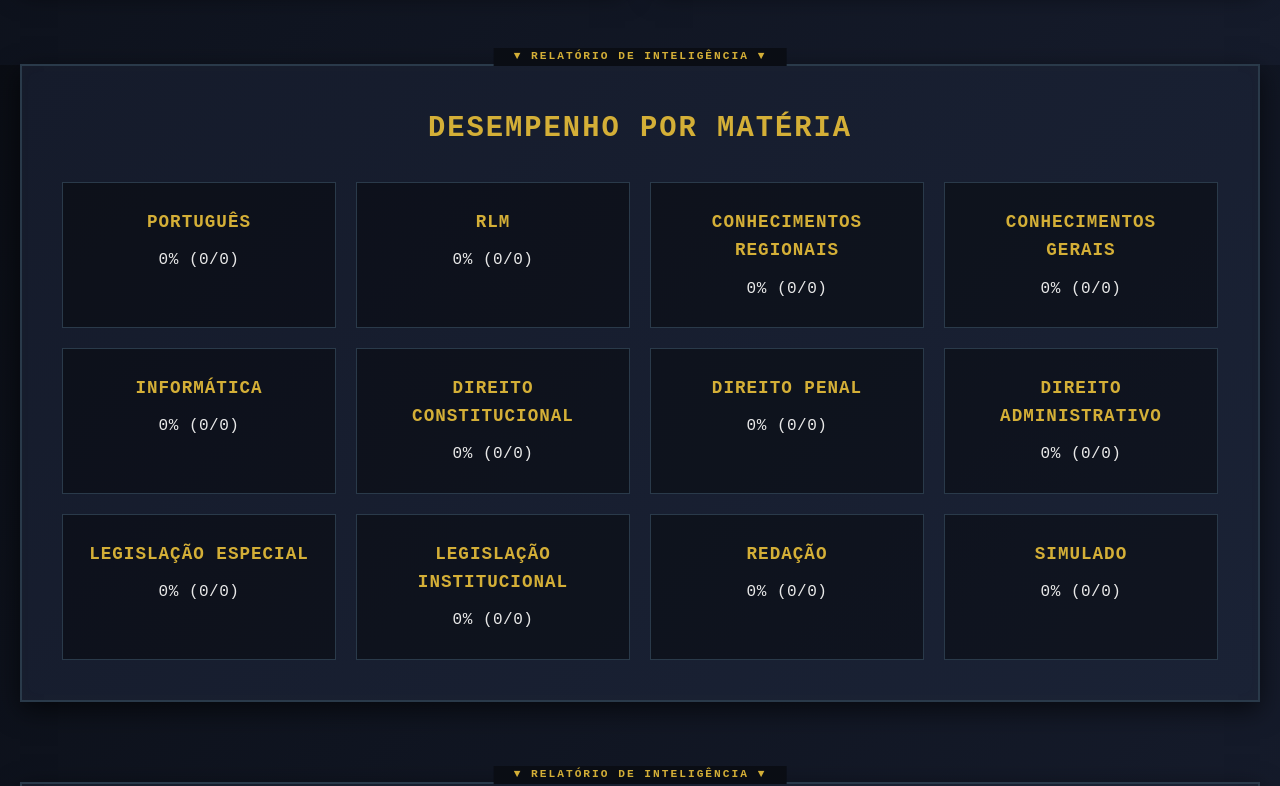
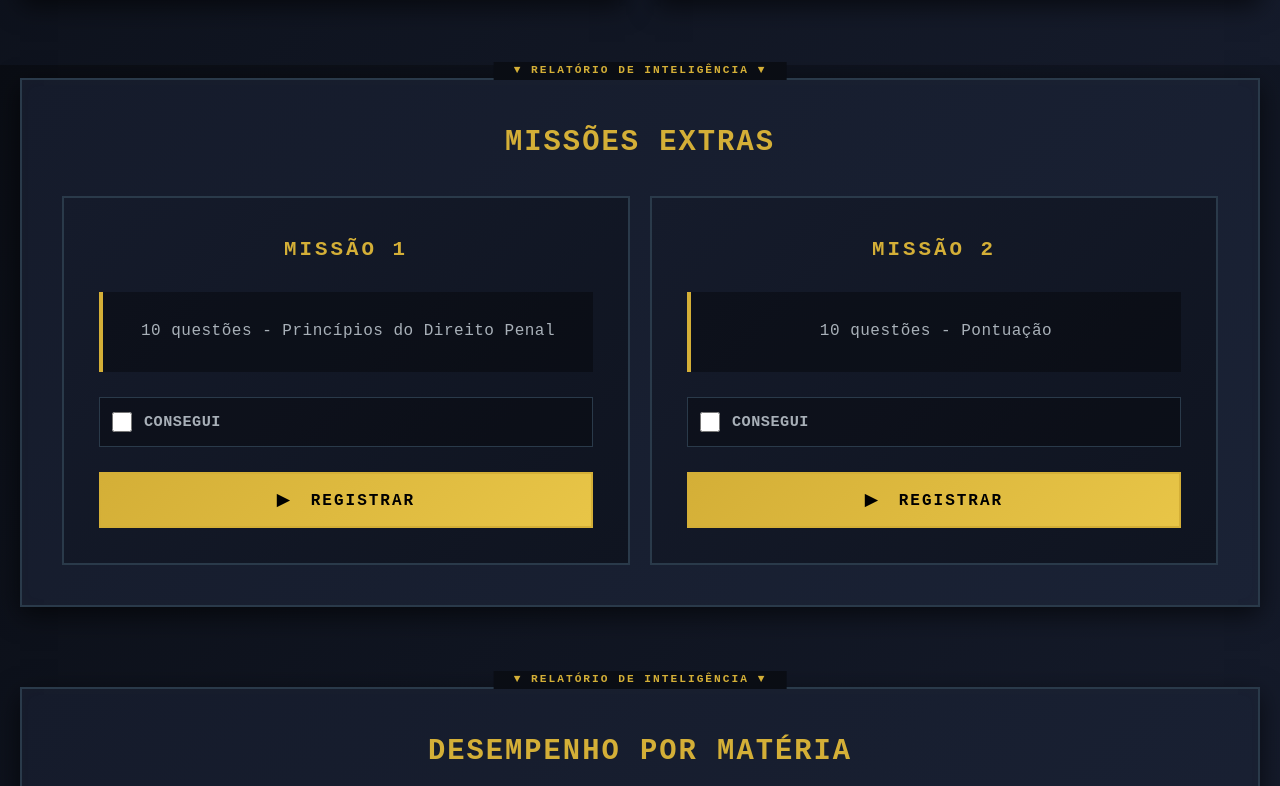
Before and after one commit to CaioCasemiro/Sistema-de-estudo, a React (Vite) app in the folder organizacao-estudos/: page / in a window 1280 px wide. Shown: the part 735-1521 px from the top of the page. Built offline with nearby package versions, Linux system fonts and the light colour scheme; no server answers; the database is empty.

Commit message:
SISTEMA COMPLETO E LINDO

```diff
--- a/organizacao-estudos/src/App.jsx
+++ b/organizacao-estudos/src/App.jsx
@@ -4,6 +4,14 @@ import { db } from "./firebase";
 import { doc, getDoc, updateDoc, collection, addDoc, query, getDocs } from "firebase/firestore";
 
 export default function App() {
+  const [acertosBasicos, setAcertosBasicos] = useState(0);
+  const [acertosEspecificos, setAcertosEspecificos] = useState(0);
+
+  const [redacoes, setRedacoes] = useState([]);
+  const [fezRedacao, setFezRedacao] = useState(false);
+
+  const [missoesExtras, setMissoesExtras] = useState([]);
+  const [statusMissoes, setStatusMissoes] = useState({});
   const [progresso, setProgresso] = useState({});
   const [desempenho, setDesempenho] = useState({});
   const [revisoes, setRevisoes] = useState({});
@@ -11,6 +19,35 @@ export default function App() {
   const [dadosMetas, setDadosMetas] = useState({});
   const [simulados, setSimulados] = useState([]);
   const [acertosSimulado, setAcertosSimulado] = useState(0);
+  const bancoMissoes = [
+    "10 questões - Interpretação de textos",
+    "10 questões - Fonologia e acentuação gráfica",
+    "10 questões - Pontuação",
+    "10 questões - Art 5 da Constituição",
+    "10 questões - Art 37 da Constituição",
+    "10 questões - Art 144 da Constituição",
+    "10 questões - Princípios do Direito Penal",
+    "10 questões - Crimes contra o patrimônio",
+    "10 questões - Lei Maria da Penha",
+    "10 questões - JECRIM",
+    "10 questões - Lei de Abuso de Autoridade",
+    "10 questões - Lei Orgânica Nacional das PMs",
+    "10 questões - Estatuto dos Policiais Militares",
+    "Leitura - Art 5 da CF",
+    "Leitura - Art 37 da CF",
+    "Leitura - Art 144 da CF",
+    "Leitura - Lei Maria da Penha",
+    "Leitura - Lei Orgânica Nacional das PMs",
+    "Leitura - Código de Ética PMPI",
+    "Revisar último assunto estudado",
+    "Revisar penúltimo assunto estudado",
+    "Resolver questões erradas anteriormente",
+    "15 minutos de PDF da matéria do dia",
+    "20 minutos de lei seca",
+    "Flashcards da matéria do dia",
+    "Mapa mental da matéria do dia",
+    "20 questões extras da matéria do dia"
+  ];
 
   const diaHoje = ["Domingo", "Segunda", "Terça", "Quarta", "Quinta", "Sexta", "Sábado"][new Date().getDay()];
 
@@ -50,6 +87,18 @@ export default function App() {
     const inicial = {};
     metas.forEach((m, i) => (inicial[i] = { estudado: false, acertos: 0, erros: 0 }));
     setDadosMetas(inicial);
+    const missoes = [];
+
+    while (missoes.length < 2) {
+      const aleatoria =
+        bancoMissoes[Math.floor(Math.random() * bancoMissoes.length)];
+
+      if (!missoes.includes(aleatoria)) {
+        missoes.push(aleatoria);
+      }
+    }
+
+    setMissoesExtras(missoes);
   }, [diaHoje, revisoes, progresso]);
 
   async function salvar(i, dados) {
@@ -81,16 +130,71 @@ export default function App() {
   }
 
   async function salvarSimulado() {
-    if (acertosSimulado < 0 || acertosSimulado > 40) { alert("0 a 40!"); return; }
-    await addDoc(collection(db, "simulados"), { acertos: acertosSimulado, total: 40, porcentagem: Math.round((acertosSimulado/40)*100), data: new Date().toISOString() });
-    alert("Simulado salvo!"); window.location.reload();
+
+    if (
+      acertosBasicos < 0 ||
+      acertosBasicos > 20 ||
+      acertosEspecificos < 0 ||
+      acertosEspecificos > 20
+    ) {
+      alert("Cada bloco deve ficar entre 0 e 20.");
+      return;
+    }
+
+    const notaFinal =
+      (acertosBasicos * 1) +
+      (acertosEspecificos * 2);
+
+    const porcentagem = Math.round(
+      (notaFinal / 60) * 100
+    );
+
+    await addDoc(collection(db, "simulados"), {
+      basicos: acertosBasicos,
+      especificos: acertosEspecificos,
+      notaFinal,
+      porcentagem,
+      data: new Date().toISOString()
+    });
+
+    alert("Simulado salvo!");
+    window.location.reload();
+  }
+
+  async function salvarRedacao() {
+
+    await addDoc(collection(db, "redacoes"), {
+      fez: fezRedacao,
+      data: new Date().toISOString()
+    });
+
+    alert("Redação registrada!");
+    window.location.reload();
+  }
+
+  async function salvarMissao(index) {
+
+    await addDoc(collection(db, "missoesExtras"), {
+
+      missao: missoesExtras[index],
+
+      concluida: statusMissoes[index],
+
+      data: new Date().toISOString()
+
+    });
+
+
+    alert("Missão registrada!");
+
   }
 
   return (
     <div className="container">
       <header className="header">
-        <h1>{diaHoje.toUpperCase()}</h1>
-        <p>{new Date().toLocaleDateString("pt-BR")}</p>
+
+        <h1>Pós-edital: {diaHoje.toUpperCase()}</h1>
+        <h2>{new Date().toLocaleDateString("pt-BR")}</h2>
       </header>
 
       <div className="metas-wrapper">
@@ -99,14 +203,77 @@ export default function App() {
           if (m.materia === "Simulado") return (
             <div className="card simulado" key={i}>
               <span className="badge">SIMULADO</span>
-              <h2>{m.materia}</h2>
+
+              <h2>Simulado</h2>
+
               <div className="simulado-input">
-                <input type="number" value={acertosSimulado} onChange={e => setAcertosSimulado(parseInt(e.target.value))} />
-                <p>{Math.round((acertosSimulado/40)*100)}%</p>
+
+                <p>Acertos Básicos (0-20)</p>
+
+                <input
+                  type="number"
+                  value={acertosBasicos}
+                  onChange={(e) =>
+                    setAcertosBasicos(parseInt(e.target.value) || 0)
+                  }
+                />
+
+                <p>Acertos Específicos (0-20)</p>
+
+                <input
+                  type="number"
+                  value={acertosEspecificos}
+                  onChange={(e) =>
+                    setAcertosEspecificos(parseInt(e.target.value) || 0)
+                  }
+                />
+
+                <h3>
+                  Nota:
+                  {(acertosBasicos * 1) +
+                    (acertosEspecificos * 2)}
+                  / 60
+                </h3>
+
               </div>
-              <button className="btn" onClick={salvarSimulado}>Salvar Simulado</button>
+
+              <button
+                className="btn"
+                onClick={salvarSimulado}
+              >
+                Salvar Simulado
+              </button>
+
             </div>
           );
+
+          if (m.materia === "Redação") {
+            return (
+              <div className="card" key={i}>
+                <span className="badge">REDAÇÃO</span>
+
+                <h2>Redação</h2>
+
+                <label className="checkbox">
+                  <input
+                    type="checkbox"
+                    checked={fezRedacao}
+                    onChange={(e) =>
+                      setFezRedacao(e.target.checked)
+                    }
+                  />
+                  <span>Fiz a redação</span>
+                </label>
+
+                <button
+                  className="btn"
+                  onClick={salvarRedacao}
+                >
+                  Salvar
+                </button>
+              </div>
+            );
+          }
 
           return (
             <div className={`card ${m.tipo}`} key={i}>
@@ -114,8 +281,8 @@ export default function App() {
               <h2>{m.materia}</h2>
               <p className="assunto">{m.tipo === "revisao" ? m.assunto : assuntos[m.materia]?.[idx]}</p>
               <div className="inputs">
-                <input type="number" placeholder="Acertos" onChange={e => setDadosMetas({...dadosMetas, [i]: {...dadosMetas[i], acertos: parseInt(e.target.value)||0}})} />
-                <input type="number" placeholder="Erros" onChange={e => setDadosMetas({...dadosMetas, [i]: {...dadosMetas[i], erros: parseInt(e.target.value)||0}})} />
+                <input type="number" placeholder="Acertos" onChange={e => setDadosMetas({ ...dadosMetas, [i]: { ...dadosMetas[i], acertos: parseInt(e.target.value) || 0 } })} />
+                <input type="number" placeholder="Erros" onChange={e => setDadosMetas({ ...dadosMetas, [i]: { ...dadosMetas[i], erros: parseInt(e.target.value) || 0 } })} />
               </div>
               <button className="btn" onClick={() => salvar(i, dadosMetas[i])}>Salvar</button>
             </div>
@@ -124,12 +291,85 @@ export default function App() {
       </div>
 
       <section className="dashboard">
+
+        <h2>Missões Extras</h2>
+
+
+        <div className="dashboard-grid">
+
+          {missoesExtras.map((missao, idx) => (
+
+            <div
+              key={idx}
+              className="missao-card"
+            >
+
+              <h4>MISSÃO {idx + 1}</h4>
+
+              <p>
+                {missao}
+              </p>
+
+
+              <label className="checkbox">
+
+                <input
+                  type="checkbox"
+
+                  checked={
+                    statusMissoes[idx] === true
+                  }
+
+                  onChange={(e) => {
+
+                    setStatusMissoes({
+
+                      ...statusMissoes,
+
+                      [idx]: e.target.checked
+
+                    })
+
+                  }}
+
+                />
+
+                <span>
+                  Consegui
+                </span>
+
+              </label>
+
+
+              <button
+                className="btn"
+
+                onClick={() => salvarMissao(idx)}
+
+              >
+
+                Registrar
+
+              </button>
+
+
+            </div>
+
+          ))}
+
+        </div>
+
+
+      </section>
+
+
+      <section className="dashboard">
         <h2>Desempenho por Matéria</h2>
         <div className="dashboard-grid">
           {ciclo.map(m => {
-            let a=0, e=0, t=0;
-            for(let idx in desempenho[m]) { a+=desempenho[m][idx].acertos; e+=desempenho[m][idx].erros; t+=desempenho[m][idx].total; }
-            const p = t>0 ? Math.round((a/t)*100) : 0;
+            let a = 0, e = 0, t = 0;
+            for (let idx in (desempenho[m] || {})) { a += desempenho[m][idx].acertos; e += desempenho[m][idx].erros; t += desempenho[m][idx].total; }
+            const p = t > 0 ? Math.round((a / t) * 100) : 0;
             return <div className="dashboard-item" key={m}><h4>{m}</h4><p>{p}% ({a}/{t})</p></div>;
           })}
         </div>
@@ -138,7 +378,7 @@ export default function App() {
       <section className="simulados-historico">
         <h2>Últimos Simulados</h2>
         <div className="simulados-list">
-          {simulados.map(s => <div className="simulado-item" key={s.id}>{new Date(s.data).toLocaleDateString()} - <b>{s.acertos}/40</b> ({s.porcentagem}%)</div>)}
+          {simulados.map(s => <div className="simulado-item" key={s.id}>{new Date(s.data).toLocaleDateString()} - <b>{s.notaFinal}/60</b> ({s.porcentagem}%)</div>)}
         </div>
       </section>
     </div>
--- a/organizacao-estudos/src/index.css
+++ b/organizacao-estudos/src/index.css
@@ -444,3 +444,103 @@ body {
     font-size: 1.4rem;
   }
 }
+
+.missao-card {
+
+  background: linear-gradient(135deg,
+      #151b2b 0%,
+      #0f1420 100%);
+
+  border: 2px solid var(--border-tac);
+
+  padding: 35px;
+
+  display: flex;
+
+  flex-direction: column;
+
+  gap: 25px;
+
+  min-height: 280px;
+
+  position: relative;
+
+  transition: 0.3s;
+
+}
+
+
+.missao-card:hover {
+
+  border-color: var(--accent-ouro);
+
+  transform: translateY(-5px);
+
+  box-shadow:
+    0 15px 30px rgba(0, 0, 0, 0.5);
+
+}
+
+
+
+.missao-card h4 {
+
+  text-align: center;
+
+  color: var(--accent-ouro);
+
+  font-size: 1.3rem;
+
+  letter-spacing: 3px;
+
+}
+
+
+
+.missao-card p {
+
+  background: rgba(0, 0, 0, 0.35);
+
+  border-left: 4px solid var(--accent-ouro);
+
+  padding: 20px;
+
+  min-height: 80px;
+
+  display: flex;
+
+  align-items: center;
+
+  justify-content: center;
+
+  text-align: center;
+
+  color: var(--text-secondary);
+
+  font-size: 1rem;
+
+}
+
+
+
+/* checkbox */
+
+.missao-card .checkbox {
+
+  padding: 12px;
+
+  border: 1px solid var(--border-tac);
+
+  background: rgba(0, 0, 0, 0.3);
+
+}
+
+
+
+/* botão */
+
+.missao-card .btn {
+
+  margin-top: auto;
+
+}
```
